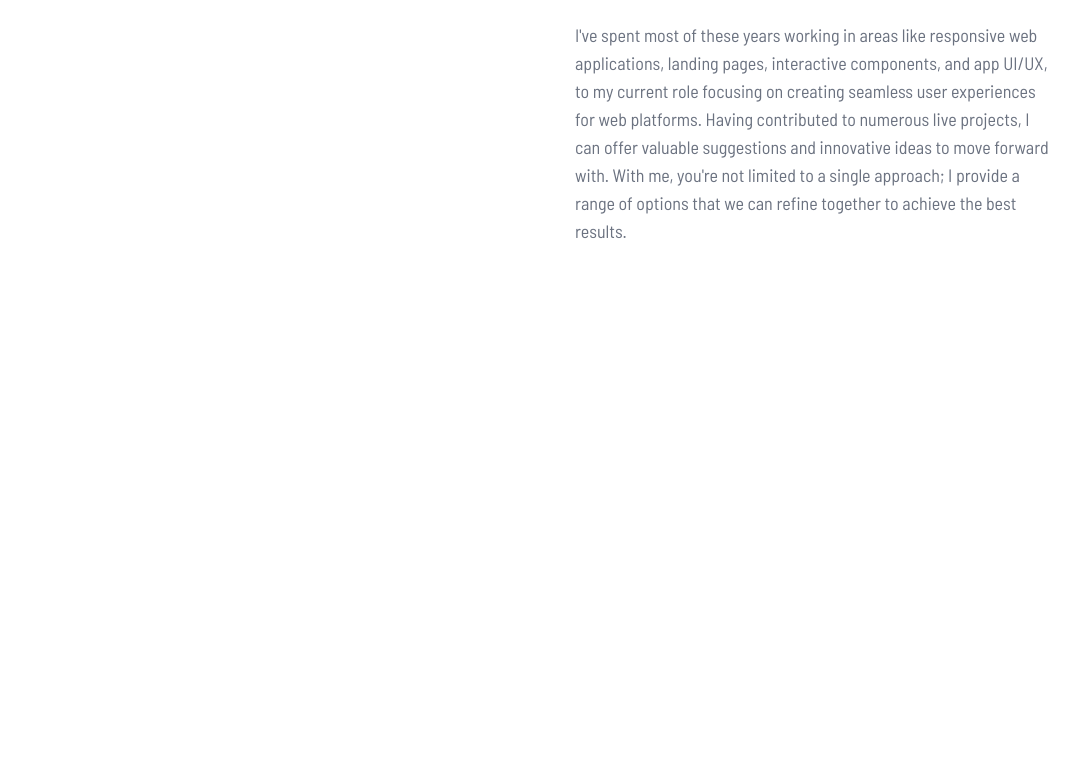
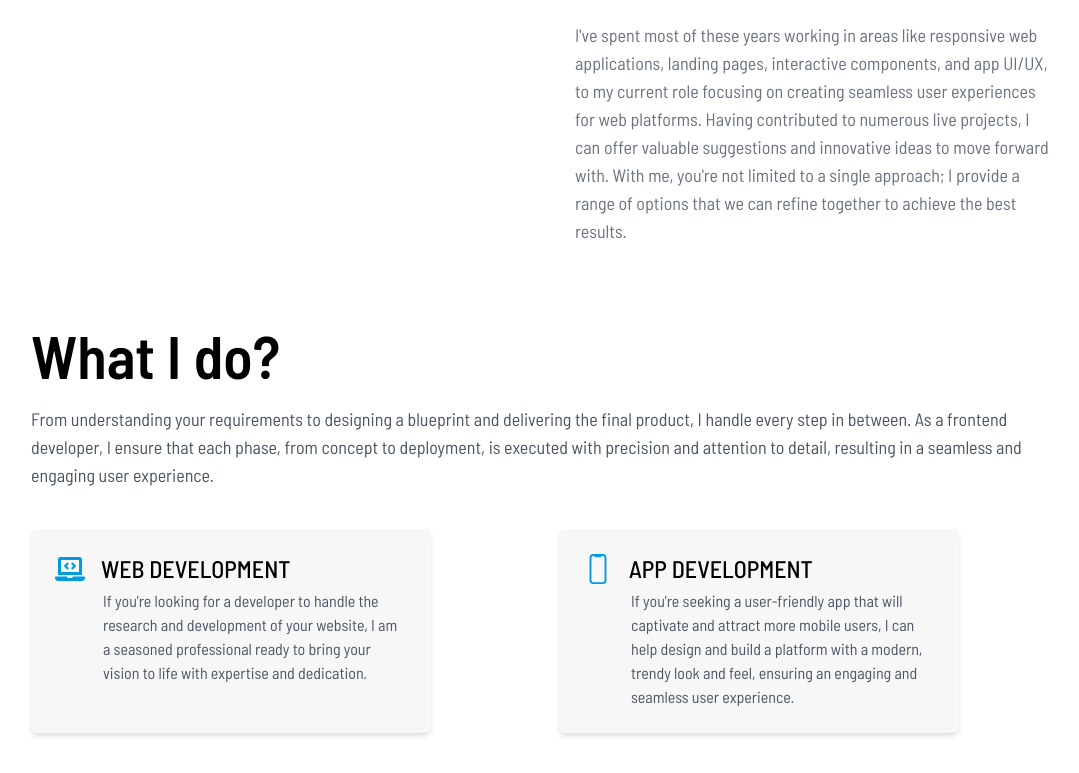
Before and after one commit to Moyo-Made/Portfolio-Website, a Next.js app: page / in a window 1280 px wide. Shown: the part 1149-1922 px from the top of the page, without its empty margins (97-1176 px from the left). Before the commit the page ends 1434 px from the top, so only its background shows below. Built offline with nearby package versions, Linux system fonts and the light colour scheme.

Commit message:
updated page.tsx

```diff
--- a/app/page.tsx
+++ b/app/page.tsx
@@ -1,6 +1,7 @@
 import About from "@/components/About";
 import Hero from "@/components/Hero";
 import Navbar from "@/components/Navbar";
+import Services from "@/components/Services";
 import React from "react";
 
 const page = () => {
@@ -9,6 +10,7 @@ const page = () => {
 			<Navbar />
       <Hero />
       <About />
+      <Services />
 		</div>
 	);
 };
```
